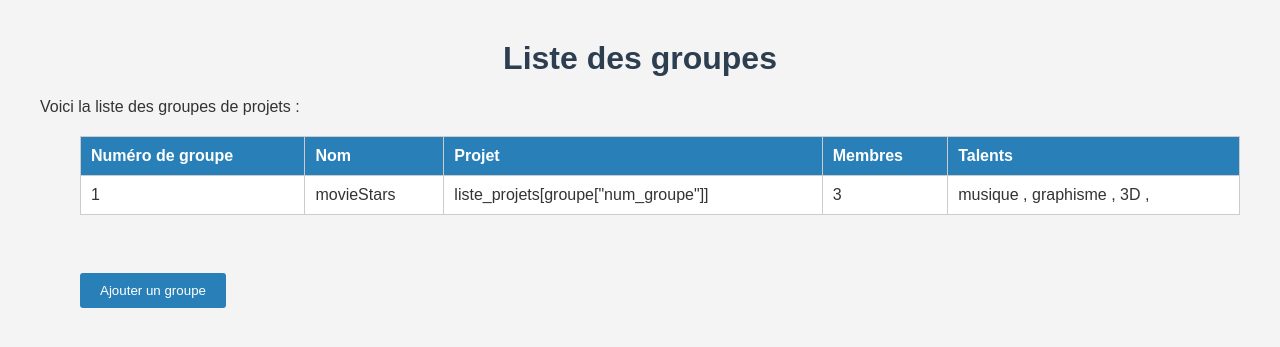
After one commit to chanaelstar/IMAC1-S2-Workshop-Archi-Web, a Flask app: page /liste_groupes in a window 1280 px wide. The commit adds this page. Shown: the top 347 px of the page. Run offline with Flask 3, Linux system fonts and the light colour scheme; data that the repository does not hold is empty.

Commit message:
page affichage groupes (colonne projet non fonctionnelle)

```diff
--- a/request_sql.py
+++ b/request_sql.py
@@ -315,3 +315,45 @@ def changement_infos_etud(pswd, database_name, num_etud, request):
     # print(mycursor.fetchone())
     # mydB.commit()
     mycursor.close()
+
+def get_groups_info(pswd, database_name, liste_groupes, liste_groupes_talents, liste_projets):
+    mydB = mysql.connector.connect (
+    host="localhost",
+    user="root",
+    password=pswd,
+    database=database_name
+    )
+    mycursor =mydB.cursor()
+
+    liste_groupes_talents.clear()
+    liste_groupes.clear()
+    liste_projets.clear()
+
+    mycursor.execute('''select * from groupe;''')
+    for i in mycursor.fetchall():
+        groupe = {}
+        groupe["num_groupe"] = i[0]
+        groupe["nom"] = i[1]
+        groupe["membres"] = i[2]
+
+        liste_groupes.append(groupe)
+
+    mycursor.execute('''select projet.nom from projet
+                     join groupe on projet.id_groupe = groupe.id_grp
+                     order by id_groupe;''')
+    for i in mycursor.fetchall():
+        projet = i[0]
+        liste_projets.append(projet)
+
+    mycursor.execute('''select distinct groupe.id_grp, talent.nom from talent
+                     join possede on talent.id_tal = possede.id_talent
+                     join etudiant on possede.id_etud = etudiant.id_num
+                     join groupe on etudiant.id_groupe = groupe.id_grp''')
+    for i in mycursor.fetchall():
+        groupe_talent = {}
+        groupe_talent["num_groupe"] = i[0]
+        groupe_talent["talent"] = i[1]
+
+        liste_groupes_talents.append(groupe_talent)
+
+    mycursor.close()
--- a/server.py
+++ b/server.py
@@ -23,6 +23,10 @@ liste_talents = []
 ] """
 
 liste_etudiants_talents = []
+
+liste_groupes = []
+liste_groupes_talents = []
+liste_projets = []
 
 request_sql.init_database(pswd,database_name)
 request_sql.init_liste_talents(pswd, database_name, liste_talents)
@@ -111,4 +115,10 @@ def changement_talents():
     for i in range(len(liste_nouv_talents)):
         liste_etudiants_talents.append(liste_nouv_talents[i]) """
     request_sql.modifiy_students_talents(pswd,database_name, request, liste_nouv_talents, liste_anciens_talents)
+    print(liste_talents)
     return affichage()
+
+@myapp.route("/liste_groupes")
+def affichage_groupes():
+    request_sql.get_groups_info(pswd, database_name, liste_groupes, liste_groupes_talents, liste_projets)
+    return render_template('affichage_groupe.html', liste_groupes=liste_groupes , liste_groupes_talents = liste_groupes_talents, liste_projets = liste_projets)
--- a/templates/affichage_etud.html
+++ b/templates/affichage_etud.html
@@ -50,5 +50,9 @@
             <button>Ajouter un étudiant</button>
         </a>
 
+        <a href="/liste_groupes">
+            <button>Liste des groupes</button>
+        </a>
+
     </body>
 </html>
--- /dev/null
+++ b/templates/affichage_groupe.html
@@ -0,0 +1,55 @@
+<!DOCTYPE html>
+<html>
+    <head>
+        <meta charset="utf-8">
+        <meta name="viewport" content="width=device-width, initial-scale=1" />
+        <link href="/static/styles.css" rel="stylesheet">
+        <title>Workshop E3 IMAC</title>
+    </head>
+
+    <body>
+        <h1>Liste des groupes</h1>
+
+        <p>Voici la liste des groupes de projets :</p>
+        <ul>
+
+        <!-- Affichage de la liste des étudiants  -->
+        <table>
+            <thead>
+                <tr>
+                    <th>Numéro de groupe</th>
+                    <th>Nom</th>
+                    <th>Projet</th>
+                    <th>Membres</th>
+                    <th>Talents</th>
+                </tr>
+            </thead>
+            <tbody>
+                {% for groupe in liste_groupes %}
+                    <tr>
+                        <td>{{ groupe["num_groupe"] }}</td>
+                        <td>{{ groupe["nom"] }}</td>
+                        <td>liste_projets[groupe["num_groupe"]]</td>
+                        <!--  -->
+                        <td>{{ groupe["membres"] }}</td>
+                        <td>
+                            {% for talent_groupe in liste_groupes_talents %}
+                                {% if talent_groupe["num_etudiant"] == groupe["num_etudiant"] %}
+                                    {{ talent_groupe["talent"] }} ,
+                                {% endif %}
+                            {% endfor %}
+                        </td>
+                        <!-- <td style="border: 2px solid rgb(140 140 140)"><a href='/modification_grp/{{groupe["num_groupe"]}}'>Modifier les Informations</a></td>
+                        <td style="border: 2px solid rgb(140 140 140)"><a href='/suppression_grp/{{groupe["num_groupe"]}}'>Supprimer un groupe</a></td> -->
+                    </tr>
+                {% endfor %}
+            </tbody>
+        </table>
+        <br>
+
+        <a href="/traitement_groupe">
+            <button>Ajouter un groupe</button>
+        </a>
+
+    </body>
+</html>
```
